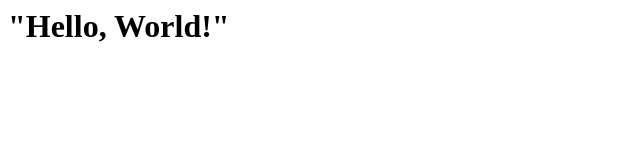
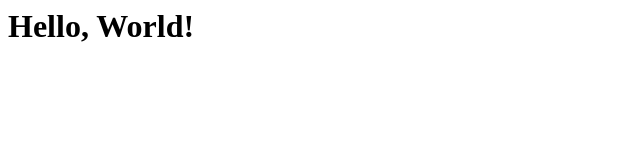
Before and after one commit to lakvij88/Email_Organizer, a plain HTML site: page index.html in a window 1280 px wide. Shown: the whole page, without its empty margins (0-640 px from the left). Drawn offline with Linux system fonts and the light colour scheme.

Commit message:
Removed Quotes -- Sample Re_Commit on index.html

```diff
--- a/index.html
+++ b/index.html
@@ -1,7 +1,7 @@
 <head>
     <body>
         <h1>
-            "Hello, World!"
+            Hello, World!
         </h1>
     </body>
 </head>
```
